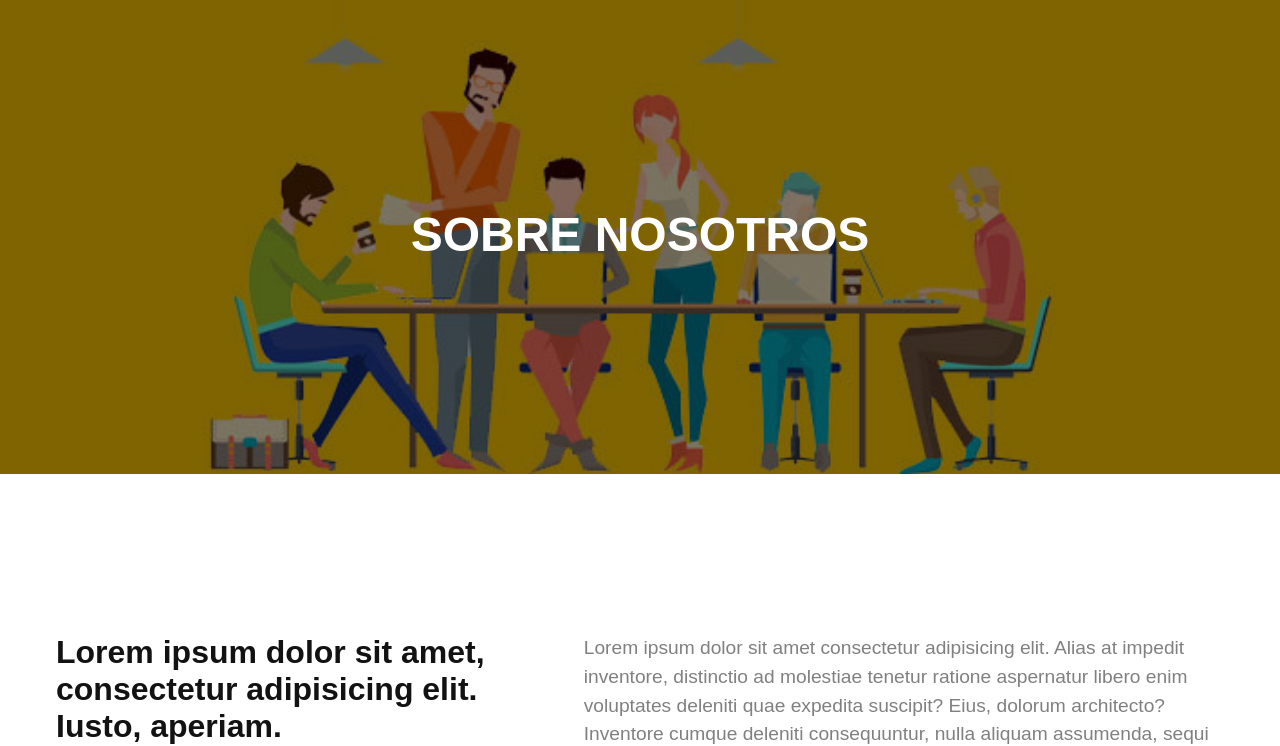
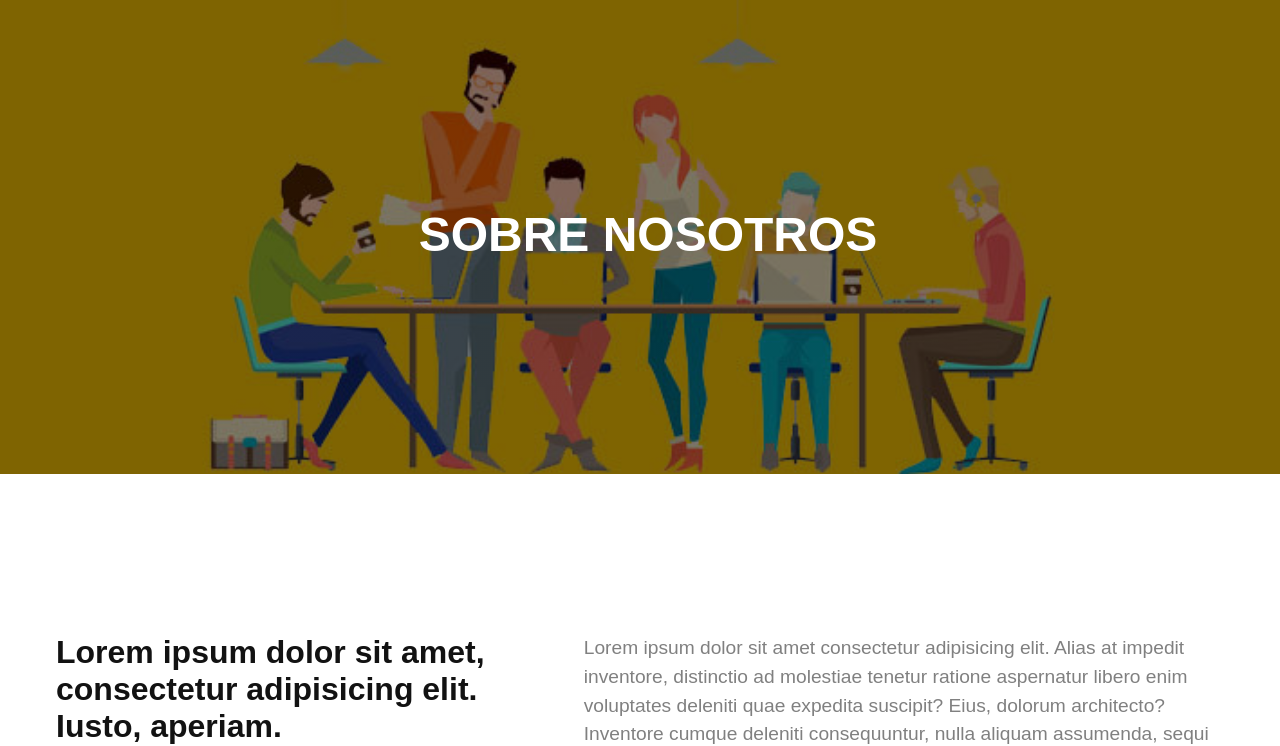
Before and after one commit to EmanuelCardarelli/Misetec-Cardarelli, a plain HTML site: page pages/nosotros.html in a window 1280 px wide. Shown: the part 79-825 px from the top of the page. Drawn offline with Linux system fonts and the light colour scheme; a web font is replaced by a local one.

Commit message:
Update styles.css

```diff
--- a/css/styles.css
+++ b/css/styles.css
@@ -278,6 +278,7 @@ section{
 
 .lista-servicios-index > li{
 	transition: transform	1s, color 1s;
+	user-select: none;
 }
 
 .lista-servicios-index > li:hover{
@@ -366,6 +367,10 @@ section{
 	url(../img/contacto.png);
 }
 
+.hero-section.sobre-nosotros h1{
+ padding-left: 1rem;
+}
+
 .hero-section h1{
 	color: white;
 	font-size: 3rem;
@@ -406,7 +411,6 @@ section{
 .form-container{
 	width: 80%;
 }
-
 
 
 .form-container label{
```
